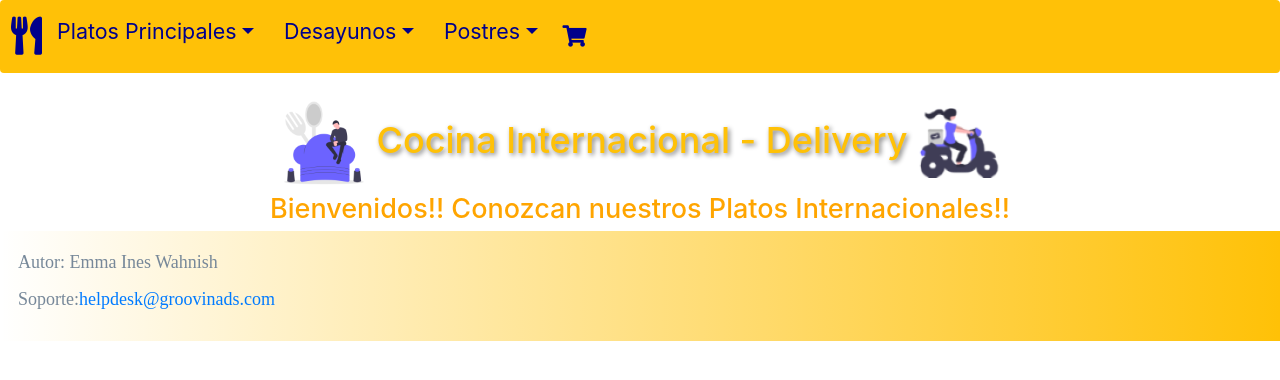
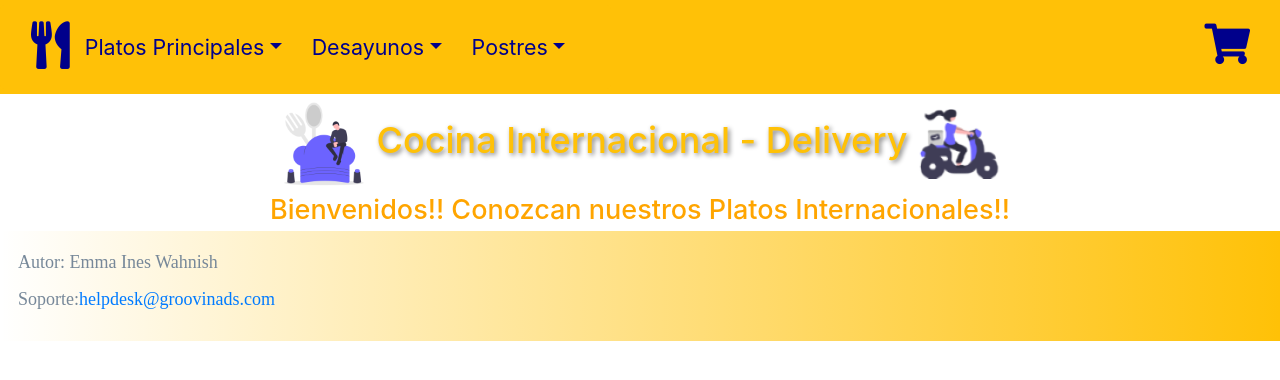
Before and after one commit to EmmaInesWahnish/ewahnish-react-coderhouse, a React (Create React App) app in the folder wahnish-ecommerce-app/: page / in a window 1280 px wide. Shown: the top 380 px of the page. Built offline with nearby package versions, Linux system fonts and the light colour scheme.

Commit message:
Estilos y estructura

```diff
--- a/wahnish-ecommerce-app/package.json
+++ b/wahnish-ecommerce-app/package.json
@@ -6,7 +6,9 @@
     "@testing-library/jest-dom": "^5.16.2",
     "@testing-library/react": "^12.1.3",
     "@testing-library/user-event": "^13.5.0",
+    "bootstrap": "^5.1.3",
     "react": "^17.0.2",
+    "react-bootstrap": "^2.1.2",
     "react-dom": "^17.0.2",
     "react-scripts": "5.0.0",
     "web-vitals": "^2.1.4"
--- a/wahnish-ecommerce-app/src/App.css
+++ b/wahnish-ecommerce-app/src/App.css
@@ -44,8 +44,15 @@
 
 .logo {
   color:darkblue;
-  font-size:2em;
+  font-size:2.5em;
 }
+
+.cart {
+  color:darkblue;
+  font-size:1.5em;
+}
+
+.pointer {cursor: pointer;}
 
 .select2-selection__rendered {
   line-height: auto !important;
--- a/wahnish-ecommerce-app/src/components/CartWidget.jsx
+++ b/wahnish-ecommerce-app/src/components/CartWidget.jsx
@@ -1,7 +1,7 @@
 import '../App.css';
 const CartWidget=()=> {
   return (
-    <i className="fas fa-shopping-cart" style={{width:100}}></i>
+    <i className="fas fa-shopping-cart cart"></i>
     );
 }
 
--- a/wahnish-ecommerce-app/src/components/FooterInfo.jsx
+++ b/wahnish-ecommerce-app/src/components/FooterInfo.jsx
@@ -5,7 +5,7 @@ const FooterInfo=()=> {
         <p>Autor: Emma Ines Wahnish</p>
         <p>
             Soporte:
-            <a href="mailto:helpdesk@groovinads.com">helpdesk@groovinads.com</a>
+            <a className="pointer" href="mailto:helpdesk@groovinads.com">helpdesk@groovinads.com</a>
         </p>
     </footer>
     );
--- a/wahnish-ecommerce-app/src/components/NavBar.jsx
+++ b/wahnish-ecommerce-app/src/components/NavBar.jsx
@@ -1,37 +1,37 @@
 import CartWidget from './CartWidget.jsx';
-const NavBar=() => {
+const NavBar = () => {
   return (
-    <nav id="barraNavegacion" className="navbar navbar-expand-sm bg-warning asBody">
+    <div className="d-flex justify-content-between align-items-center bg-warning py-2">
+      <nav id="barraNavegacion" className="navbar navbar-expand-sm bg-warning asBody px-5 m-0">
         <div id="brand">
-        <a id="logo" className="navbar-brand-bg bg-warning logo"><i className="fas fa-utensils"></i></a>
+          <a id="logo" className="pointer navbar-brand-bg bg-warning logo"><i className="fas fa-utensils"></i></a>
         </div>
         <ul id="lista0" className="nav navbar-nav">
           <li id="itemLista00" className="dropdown asBody"><a className="dropdown-toggle asBody" data-toggle="dropdown">Platos Principales</a>
             <ul id="lista1" className="dropdown-menu asBody">
-            <li id="itemlista10"><a className="nav-link asBody" id="internationalDishes">Internacionales</a></li>
-            <li id="itemlista11"><a className="nav-link asBody" id="dishesForChildren">Infantiles</a></li>
-            <li id="itemlista12"><a className="nav-link asBody" id="allDishes">Todos</a></li>
+              <li id="itemlista10"><a className="pointer nav-link asBody" id="internationalDishes">Internacionales</a></li>
+              <li id="itemlista11"><a className="pointer nav-link asBody" id="dishesForChildren">Infantiles</a></li>
+              <li id="itemlista12"><a className="pointer nav-link asBody" id="allDishes">Todos</a></li>
             </ul>
           </li>
           <li id="itemLista01" className="dropdown asBody"><a className="dropdown-toggle asBody" data-toggle="dropdown">Desayunos</a>
             <ul id="lista2" className="dropdown-menu asBody">
-            <li id="itemlista20"><a className="nav-link asBody" id="internationalBreakfasts">Continentales</a></li>
-            <li id="itemlista21"><a className="nav-link asBody" id="breakfastsForChildren">Americanos</a></li>
-            <li id="itemlista22"><a className="nav-link asBody" id="allBreakfasts">Todos</a></li>
+              <li id="itemlista20"><a className="pointer nav-link asBody" id="internationalBreakfasts">Continentales</a></li>
+              <li id="itemlista21"><a className="pointer nav-link asBody" id="breakfastsForChildren">Americanos</a></li>
+              <li id="itemlista22"><a className="pointer nav-link asBody" id="allBreakfasts">Todos</a></li>
             </ul>
           </li>
           <li id="itemLista01" className="dropdown asBody"><a className="dropdown-toggle asBody" data-toggle="dropdown">Postres</a>
             <ul id="lista3" className="dropdown-menu asBody">
-            <li id="itemlista30"><a className="nav-link asBody" id="internationalDesserts">Europeos</a></li>
-            <li id="itemlista31"><a className="nav-link asBody" id="americanDesserts">Americanos</a></li>
-            <li id="itemlista32"><a className="nav-link asBody" id="allDesserts">Todos</a></li>
+              <li id="itemlista30"><a className="pointer nav-link asBody" id="internationalDesserts">Europeos</a></li>
+              <li id="itemlista31"><a className="pointer nav-link asBody" id="americanDesserts">Americanos</a></li>
+              <li id="itemlista32"><a className="pointer nav-link asBody" id="allDesserts">Todos</a></li>
             </ul>
-        </li>
-        <li className="nav-link asBody">
-          <a className="nav-link asBody ml-0" id="confirmar"><CartWidget /></a>
           </li>
         </ul>
       </nav>
+      <a className="pointer nav-link asBody px-5 cart" id="confirmar"><CartWidget /></a>
+    </div>
   );
 }
 
```
Also changed, not shown: 1 other file (tests, documents, lock files or other folders). Lines whose indentation alone changed are shown as unchanged.
